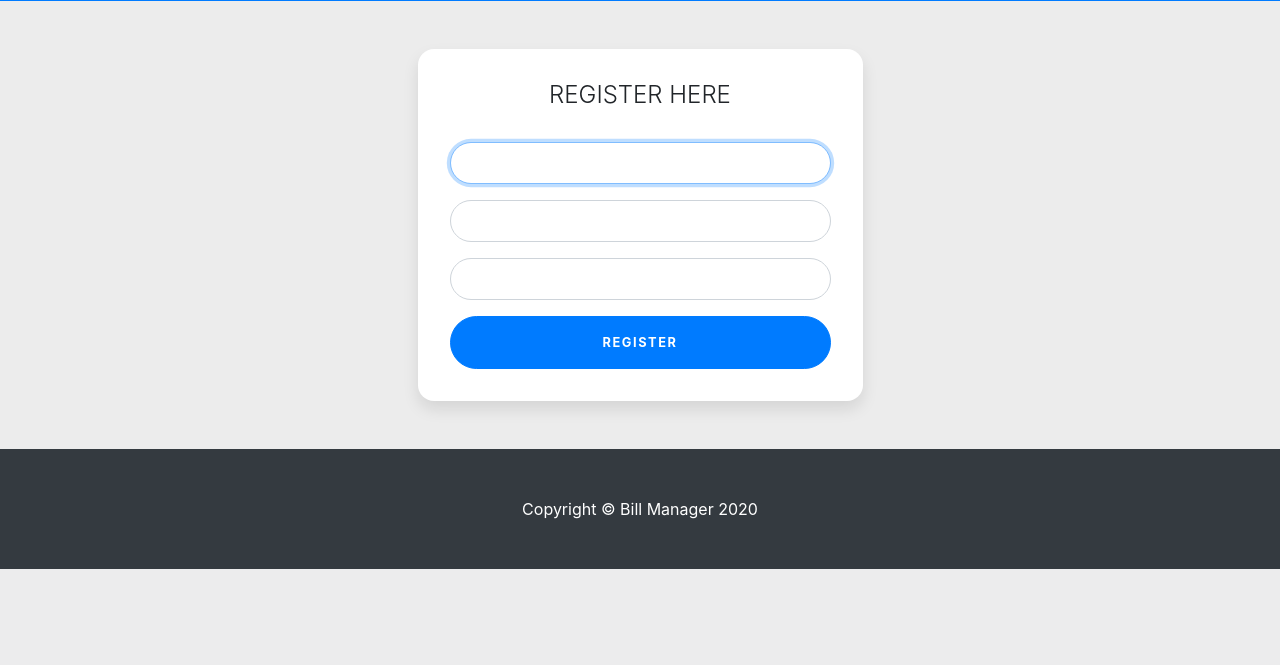
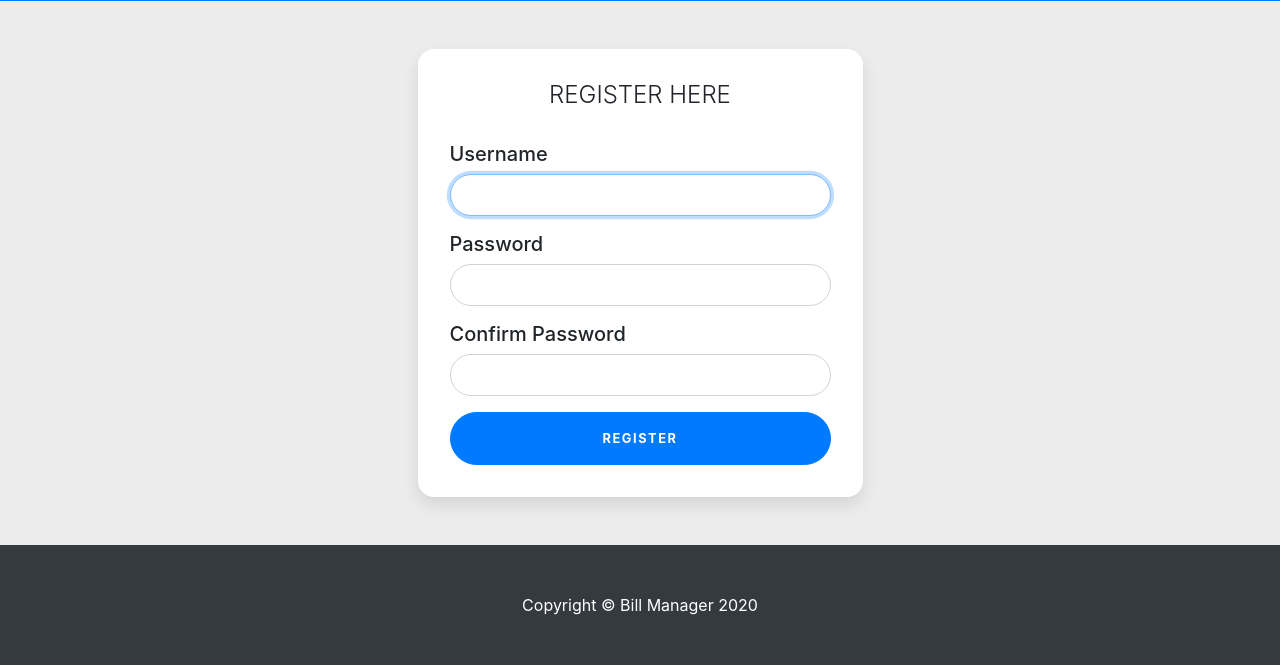
Before and after one commit to EdoPython/bill_manager_repo, a Django app: page /bills/register/ in a window 1280 px wide. Shown: the part 357-1022 px from the top of the page. Before the commit the page ends 926 px from the top, so only its background shows below. Run offline with Django 3.2, Linux system fonts and the light colour scheme; some libraries are stand-ins or nearby versions.

Commit message:
Better english names

```diff
--- a/bills/forms.py
+++ b/bills/forms.py
@@ -24,7 +24,6 @@ class UserForm(forms.ModelForm):
     def clean(self):
         cleaned_data = super(UserForm, self).clean()
         password = cleaned_data.get('password')
-        # username = cleaned_data.get('username')
         confirmation = cleaned_data.get('confirmation')
 
         if password != confirmation:
@@ -36,17 +35,22 @@ class BillForm(forms.ModelForm):
     importe = forms.DecimalField(max_digits=13, decimal_places=2)
     fechahora = forms.DateTimeField(input_formats=['%Y-%m-%d %H:%M:%S'])
     metodo = forms.Select(choices=('Cash', 'Credit card', 'Transfer', 'Paypal', 'Check', 'Other'))
-    descripcion = forms.CharField(widget=forms.Textarea)
+    descripcion = forms.CharField(widget=forms.Textarea, required=False)
 
     def __init__(self, *args, **kwargs):
         super(BillForm, self).__init__(*args, **kwargs)
         self.fields['emisor'].widget.attrs['class'] = 'form-control'
         self.fields['emisor'].widget.attrs['autofocus'] = True
+        self.fields['emisor'].widget.attrs['label'] = 'Payeer'
         self.fields['importe'].widget.attrs['class'] = 'form-control'
+        self.fields['importe'].widget.attrs['label'] = 'Amount'
         self.fields['fechahora'].widget.attrs['class'] = 'form-control datetimepicker-input'
+        self.fields['fechahora'].widget.attrs['label'] = 'Bill Date & Time'
         self.fields['fechahora'].widget.attrs['data-target'] = '#datetimepicker1'
         self.fields['metodo'].widget.attrs['class'] = 'form-control'
+        self.fields['metodo'].widget.attrs['label'] = 'Method'
         self.fields['descripcion'].widget.attrs['class'] = 'form-control'
+        self.fields['descripcion'].widget.attrs['label'] = 'Details'
 
     class Meta:
         model = Bill
--- a/bills/models.py
+++ b/bills/models.py
@@ -20,10 +20,10 @@ class Bill(models.Model):
     metodo = models.CharField(
         max_length=2,
         choices=list(metodo_choices.items()),
-        default='EF',
+        default='CA',
         blank=False
     )
-    descripcion = models.TextField()
+    descripcion = models.TextField(blank=True)
     insercion = models.DateTimeField(default=timezone.now, editable=False)
 
     def __str__(self):
--- a/bills/templates/bills/add_bill.html
+++ b/bills/templates/bills/add_bill.html
@@ -43,7 +43,7 @@
                             {% endif %}
 
                             <div class="form-label-group">
-                                <h5>Transmitter</h5>
+                                <h5>Payeer</h5>
                                 {{ form.emisor }}
                             </div>
 
--- a/bills/templates/bills/general.html
+++ b/bills/templates/bills/general.html
@@ -24,7 +24,7 @@
                     <table id="bills_table" class="table table-striped table-bordered table-sm" cellspacing="0" width="100%">
                         <thead>
                             <tr>
-                                <th class="th-sm">Transmitter</th>
+                                <th class="th-sm">Payeer</th>
                                 <th class="th-sm">Amount</th>
                                 <th class="th-sm">Bill Date & Time</th>
                                 <th class="th-sm">Method</th>
--- a/bills/templates/bills/register.html
+++ b/bills/templates/bills/register.html
@@ -49,16 +49,19 @@
                                 {% endif %}
 
                                 <div class="form-label-group">
+                                    <h5>Username</h5>
                                     {{ form.username }}
                                     <label for="id_username"></label>
                                 </div>
 
                                 <div class="form-label-group">
+                                    <h5>Password</h5>
                                     {{ form.password }}
                                     <label for="id_password"></label>
                                 </div>
 
                                 <div class="form-label-group">
+                                    <h5>Confirm Password</h5>
                                     {{ form.confirmation }}
                                     <label for="id_confirmation"></label>
                                 </div>
```
